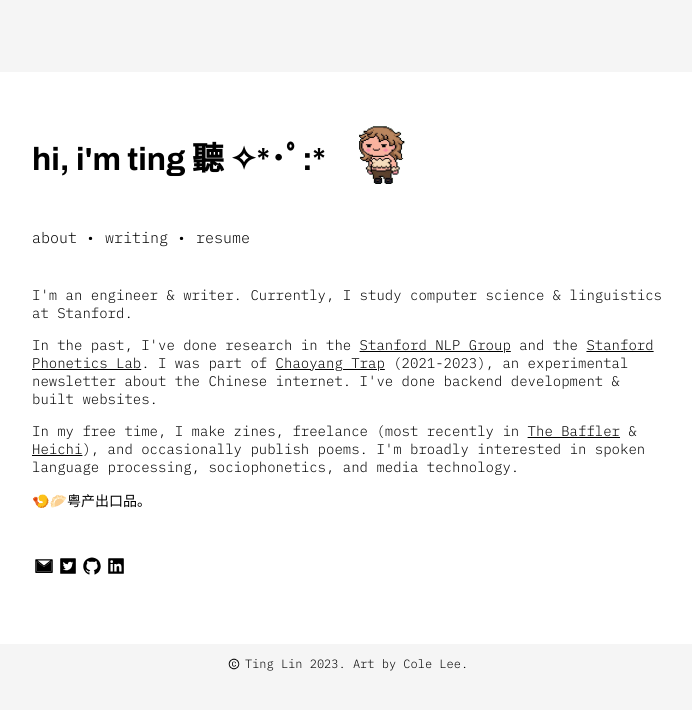
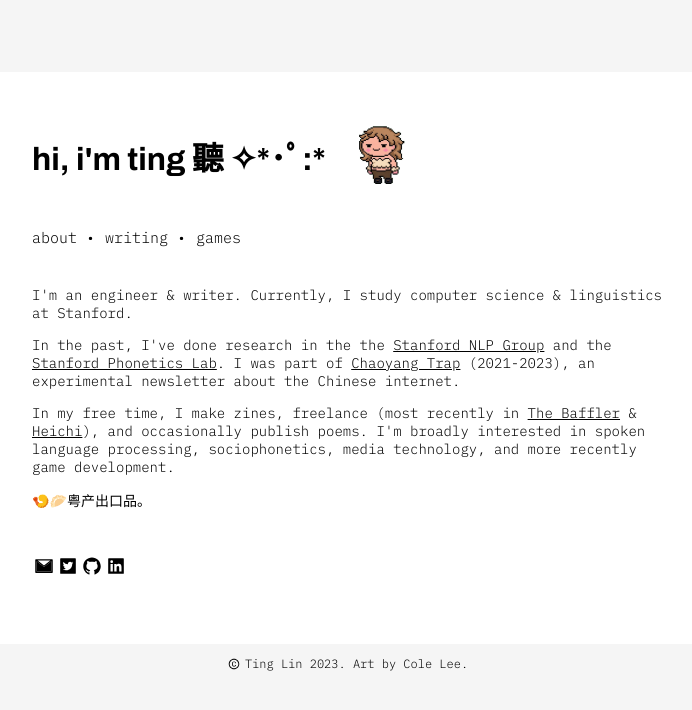
Before and after one commit to tinglinn/my-website, a Next.js app: page / in a window 1280 px wide. Shown: the top 710 px of the page, without its empty margins (292-984 px from the left). Built offline with nearby package versions, Linux system fonts and the light colour scheme.

Commit message:
updated description + added game link

```diff
--- a/src/app/about/index.js
+++ b/src/app/about/index.js
@@ -9,12 +9,11 @@ export default function Intro() {
         <div className="text">
             <div className="about">
                 <p>I&apos;m an engineer & writer. Currently, I study computer science & linguistics at Stanford.</p>
-                <p>In the past, I&apos;ve done research in the <a href="https://nlp.stanford.edu/">Stanford NLP Group</a> and the <a href="https://web.stanford.edu/group/phonlab/cgi-bin/wordpress/">Stanford Phonetics Lab</a>.
-                    I was part of <a href="https://chaoyangtrap.house/">Chaoyang Trap</a> (2021-2023), an experimental newsletter about the Chinese internet.
-                    I&apos;ve done backend development & built websites.
+                <p>In the past, I've done research in the the <a href="https://nlp.stanford.edu/">Stanford NLP Group</a> and the <a href="https://web.stanford.edu/group/phonlab/cgi-bin/wordpress/">Stanford Phonetics Lab</a>.
+                I was part of <a href="https://chaoyangtrap.house/">Chaoyang Trap</a> (2021-2023), an experimental newsletter about the Chinese internet.
                 </p>
                 <p>In my free time, I make zines, freelance (most recently in <a href="https://thebaffler.com/latest/queer-memories-in-beijing-lin-wang">The Baffler</a> & <a href="http://www.heichimagazine.org/en/articles/995/escaping-real-time-on-cantopop-nostalgia">Heichi</a>), and occasionally publish poems.
-                   I&apos;m broadly interested in spoken language processing, sociophonetics, and media technology.
+                   I&apos;m broadly interested in spoken language processing, sociophonetics, media technology, and more recently game development.
                 </p>
                 <p>🍤🥟粤产出口品。</p>
             </div>
--- a/src/app/components/header.js
+++ b/src/app/components/header.js
@@ -10,8 +10,8 @@ function Menu() {
         <div className="menu">
             <Link href="/">about • </Link>
             <Link href="/writing">writing • </Link>
-            {/* <Link href="/projects">projects • </Link> */}
-            <a href="https://drive.google.com/file/d/1-x4K4Bcg7b-MLfNu2s6uMt1YdbGH4aUg/view?usp=sharing">resume</a>
+            <a href="https://tinglin.itch.io/">games</a>
+            {/* <a href="https://drive.google.com/file/d/1-x4K4Bcg7b-MLfNu2s6uMt1YdbGH4aUg/view?usp=sharing">resume</a> */}
         </div>
     )
 }
```
